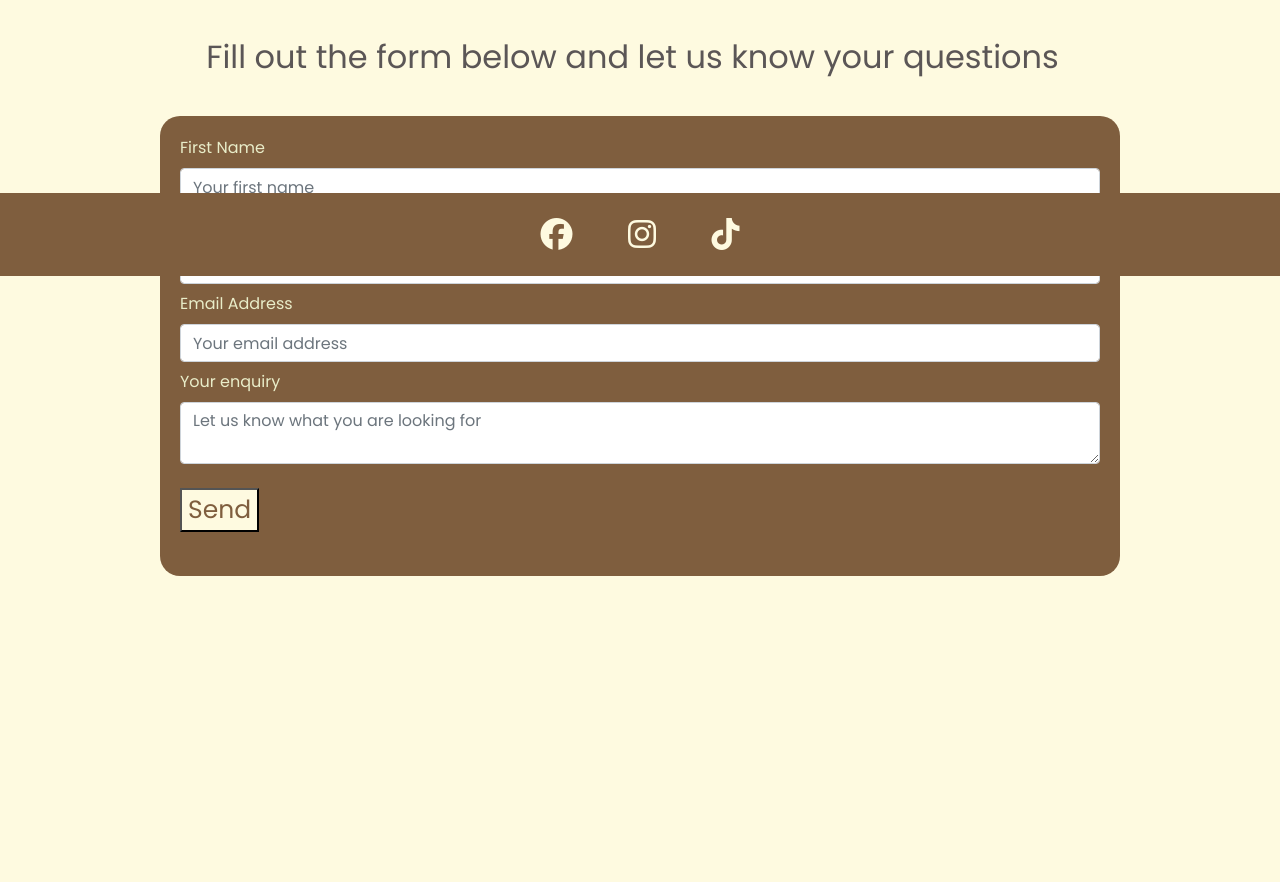
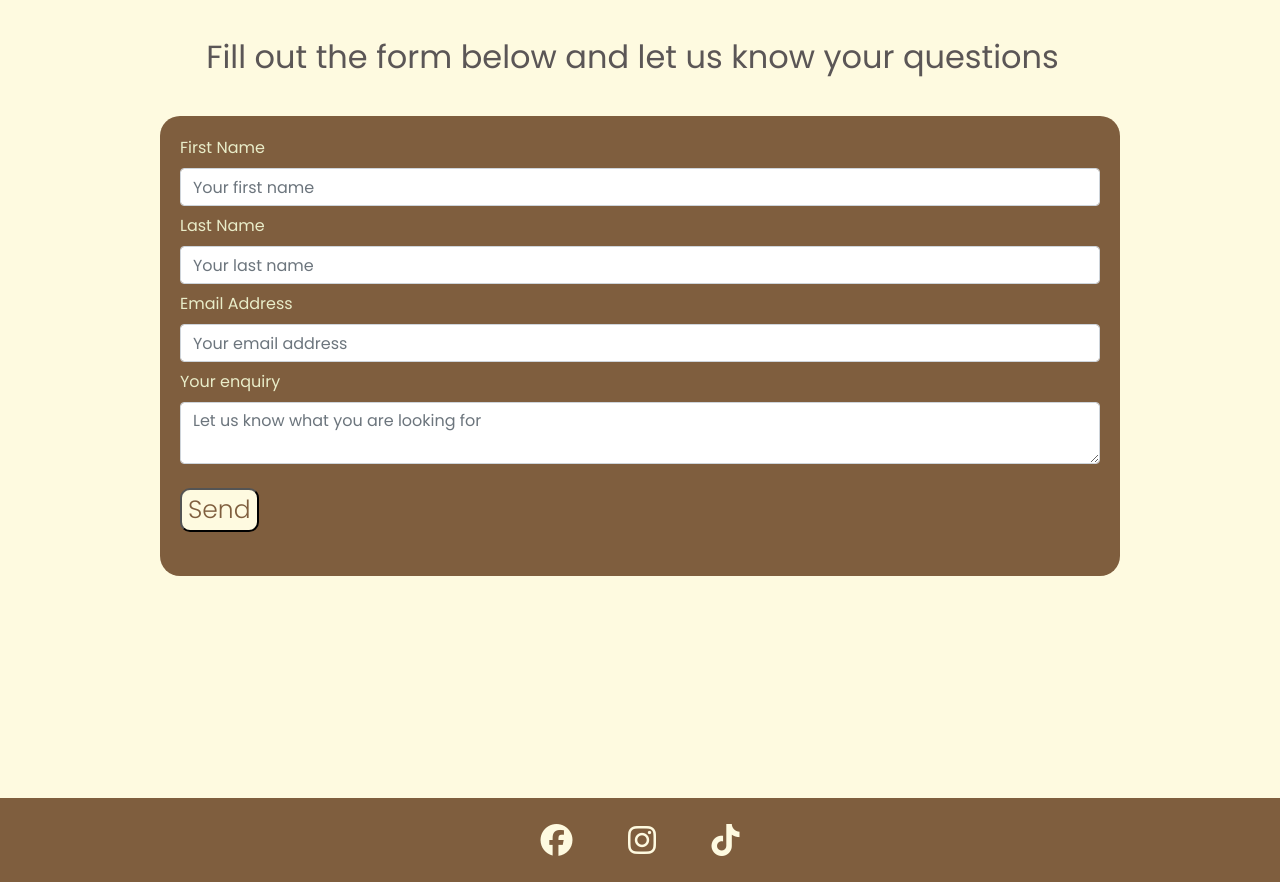
Before and after one commit to smithphil88/gower-fields, a plain HTML site: page contact.html in a window 1280 px wide. Shown: the part 524-1406 px from the top of the page. Before the commit the page ends 1322 px from the top, so only its background shows below. Drawn offline with nearby package versions, Linux system fonts and the light colour scheme.

Commit message:
footer no longer fixed

```diff
--- a/assets/css/style.css
+++ b/assets/css/style.css
@@ -3,7 +3,7 @@
 body {
     font-family: Poppins, sans-serif;
     color: #5b5656;
-    min-height: 400px;
+    max-height: 600px;
     margin-bottom: 100px;
     clear: both;
     width: 100%;
@@ -74,7 +74,6 @@ footer {
     font-family: Poppins, sans-serif;
     color: #fefae0;
     background-color: #7f5e3e;
-    position: fixed;
     bottom: 0;
     width: 100%;
     padding-left: 0;
@@ -393,6 +392,8 @@ footer {
     font-size: 25px;
     background-color: #fefae0;
     color:#7f5e3e;
+    border-radius: 10px;
+    font-weight: 300;
 }
 
 .submit-button:hover {
```
